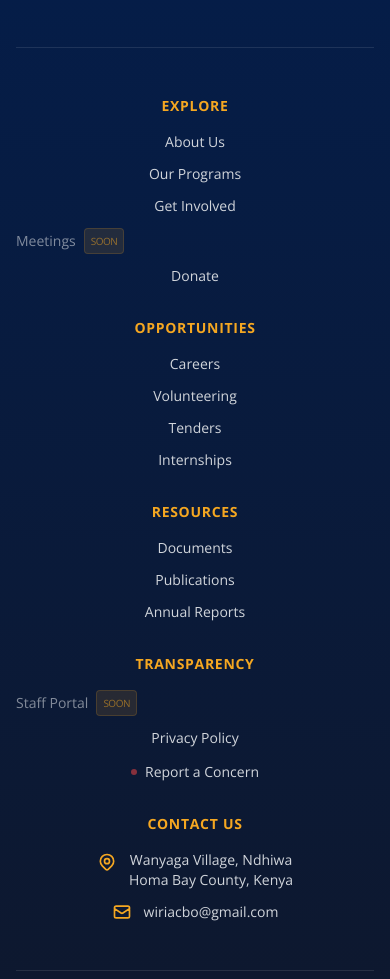
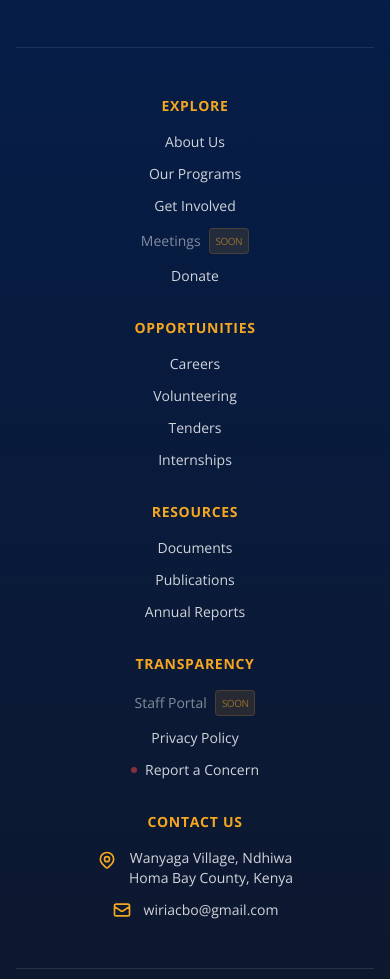
Before and after one commit to Lameck1/wiria_cbo, a React (Vite) app: page / in a window 390 px wide. Shown: the part 7083-8062 px from the top of the page. Built offline with nearby package versions, Linux system fonts and the light colour scheme; no server answers.

Commit message:
Fix footer alignment on mobile by standardizing list centering

```diff
--- a/src/shared/components/layout/Footer.tsx
+++ b/src/shared/components/layout/Footer.tsx
@@ -85,7 +85,7 @@ export function Footer() {
                         <h4 className="font-bold text-wiria-yellow mb-4 text-sm uppercase tracking-wider">
                             Explore
                         </h4>
-                        <ul className="space-y-3 text-sm">
+                        <ul className="space-y-3 text-sm flex flex-col items-center lg:items-start">
                             <li>
                                 <Link to={ROUTES.ABOUT} className="text-gray-300 hover:text-white transition-colors">
                                     About Us
@@ -124,7 +124,7 @@ export function Footer() {
                         <h4 className="font-bold text-wiria-yellow mb-4 text-sm uppercase tracking-wider">
                             Opportunities
                         </h4>
-                        <ul className="space-y-3 text-sm">
+                        <ul className="space-y-3 text-sm flex flex-col items-center lg:items-start">
                             <li>
                                 <Link to={ROUTES.CAREERS} className="text-gray-300 hover:text-white transition-colors">
                                     Careers
@@ -153,7 +153,7 @@ export function Footer() {
                         <h4 className="font-bold text-wiria-yellow mb-4 text-sm uppercase tracking-wider">
                             Resources
                         </h4>
-                        <ul className="space-y-3 text-sm">
+                        <ul className="space-y-3 text-sm flex flex-col items-center lg:items-start">
                             <li>
                                 <Link to={ROUTES.RESOURCES} className="text-gray-300 hover:text-white transition-colors">
                                     Documents
@@ -177,7 +177,7 @@ export function Footer() {
                         <h4 className="font-bold text-wiria-yellow mb-4 text-sm uppercase tracking-wider">
                             Transparency
                         </h4>
-                        <ul className="space-y-3 text-sm">
+                        <ul className="space-y-3 text-sm flex flex-col items-center lg:items-start">
                             <li>
                                 <Link
                                     to={ROUTES.STAFF_LOGIN}
@@ -194,7 +194,7 @@ export function Footer() {
                                 </Link>
                             </li>
                             <li>
-                                <Link to={ROUTES.SAFEGUARDING} className="text-gray-300 hover:text-white transition-colors inline-flex items-center gap-2">
+                                <Link to={ROUTES.SAFEGUARDING} className="text-gray-300 hover:text-white transition-colors flex items-center gap-2">
                                     <span className="w-1.5 h-1.5 bg-red-500 rounded-full animate-pulse" />
                                     Report a Concern
                                 </Link>
```
